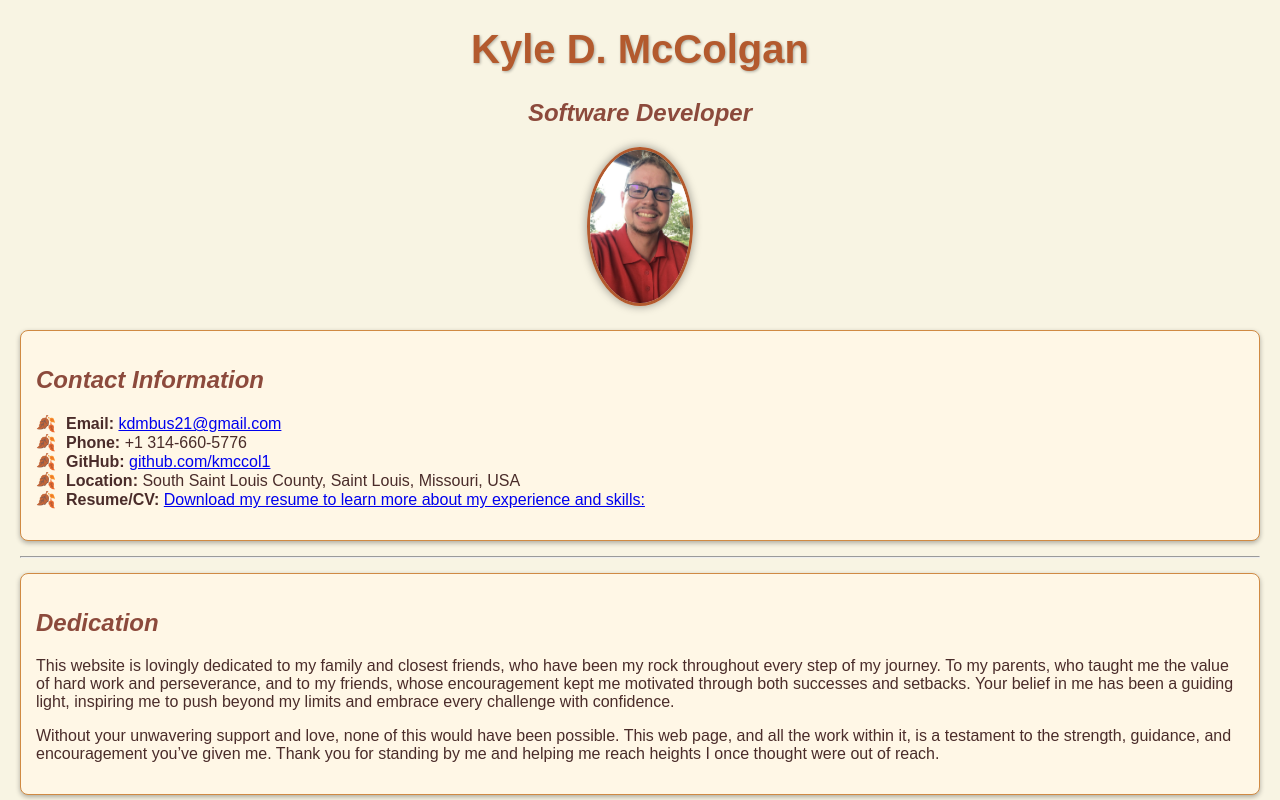
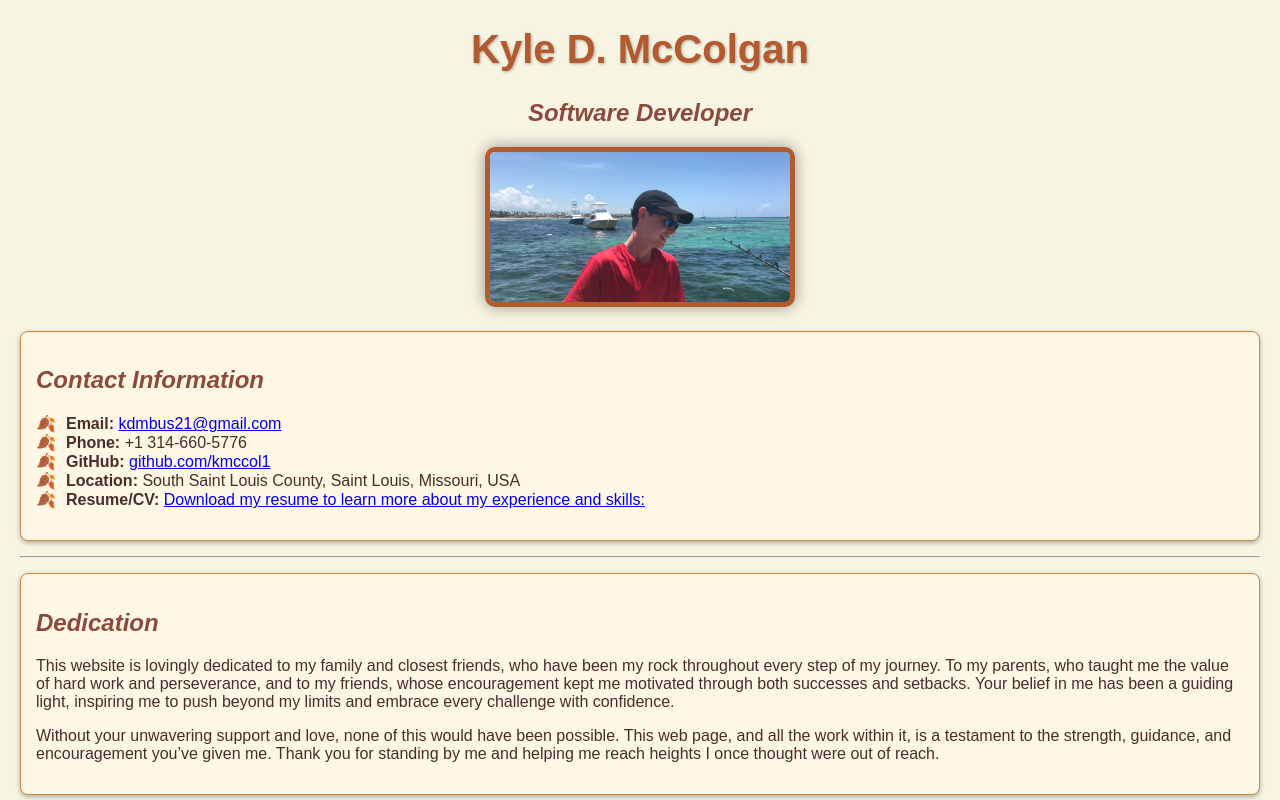
Before and after one commit to kmccol1/kyle-mccolgan, a website: page index.html in a window 1280 px wide. Shown: the top 800 px of the page. Drawn offline with Linux system fonts and the light colour scheme.

Commit message:
Update profile image styling and improve README formatting
- Refactor CSS for profile image to use a large rectangular shape with rounded corners.
- Maintain Thanksgiving-themed styling with a burnt orange border and subtle shadow.
- Improve README formatting for better readability and structure.

```diff
--- a/index.html
+++ b/index.html
@@ -10,7 +10,7 @@
     <header>
         <h1>Kyle D. McColgan</h1>
         <h2>Software Developer</h2>
-        <img class="profile-img" src="images/kdm.gif" alt="KDM picture">
+        <img class="profile-img" src="images/kdm-ocean-01.png" alt="KDM picture">
     </header>
 
     <section id="contact">
--- a/styles.css
+++ b/styles.css
@@ -25,11 +25,12 @@ h2 {
 
 /* Profile image */
 .profile-img {
-    width: 100px;
-    height: auto;
-    border-radius: 50%;
-    border: 3px solid #b35a2e; /* Burnt orange border */
-    box-shadow: 0px 0px 10px rgba(0, 0, 0, 0.4); /* Gentle shadow for depth */
+    width: 300px; /* Adjust width for the large rectangular image */
+    height: 150px; /* Adjust height for a rectangular look */
+    object-fit: cover; /* Ensures the image covers the area without distortion */
+    border-radius: 10px; /* Slightly rounded corners to soften the rectangular look */
+    border: 5px solid #b35a2e; /* Burnt orange border */
+    box-shadow: 0px 0px 15px rgba(0, 0, 0, 0.4); /* Gentle shadow for depth */
 }
 
 /* Section styling */
```
Also changed, not shown: README.md, images/Screenshot_20241118_214223.png (added), images/kdm-ocean-01.png (added).
